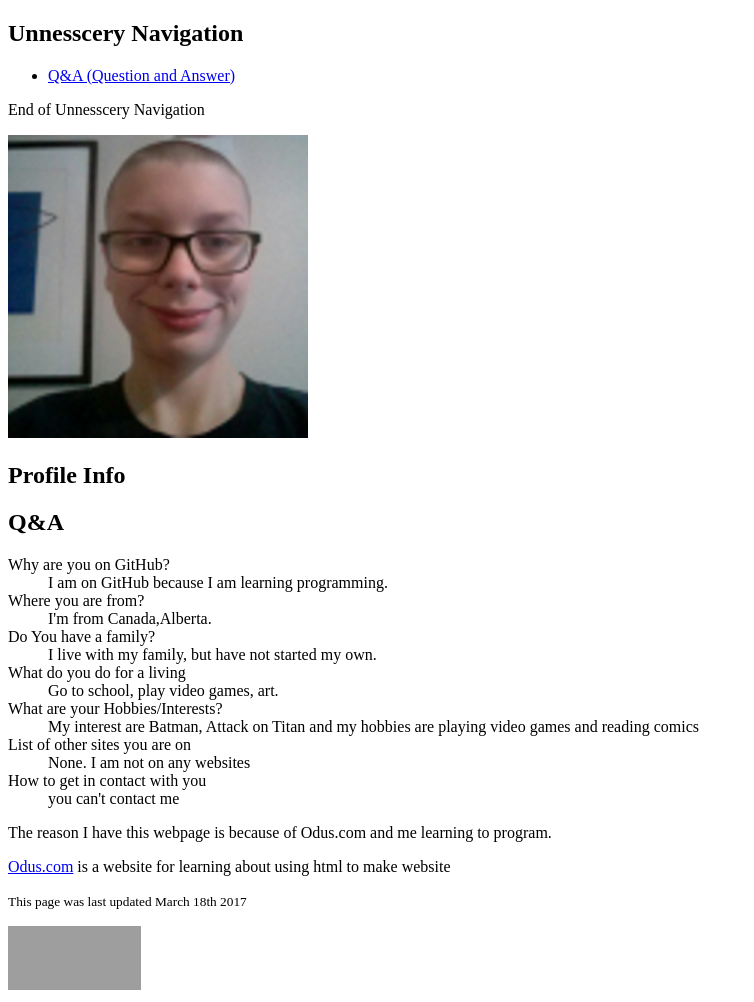
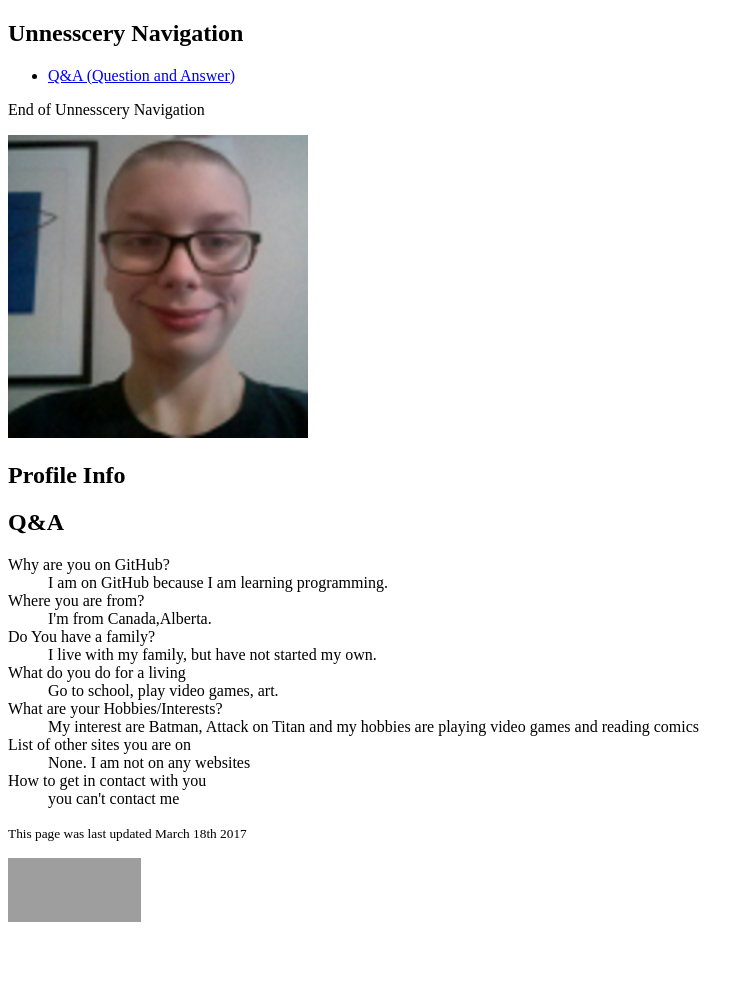
Before and after one commit to Odye/odye.github.io, a plain HTML site: page index.html in a window 1280 px wide. Shown: the whole page, without its empty margins (0-754 px from the left). After the commit the page ends 934 px from the top, so only its background shows below. Drawn offline with Linux system fonts and the light colour scheme; grey boxes are pictures that could not be loaded.

Commit message:
fixed a few errors
hihihihihihhi

```diff
--- a/index.html
+++ b/index.html
@@ -39,8 +39,6 @@
     <dt>How to get in contact with you</dt>
      <dd>you can't contact me</dd>
    </dl>
-    <p>The reason I have this webpage is because of Odus.com and me learning to program.</p>
-     <aside title="SECRET MESSAGE"> <a href="http://www.odus.ca/learning">Odus.com</a> is a website for learning about using html to make website</aside>
   </section>
  </article>
  <footer>
```
